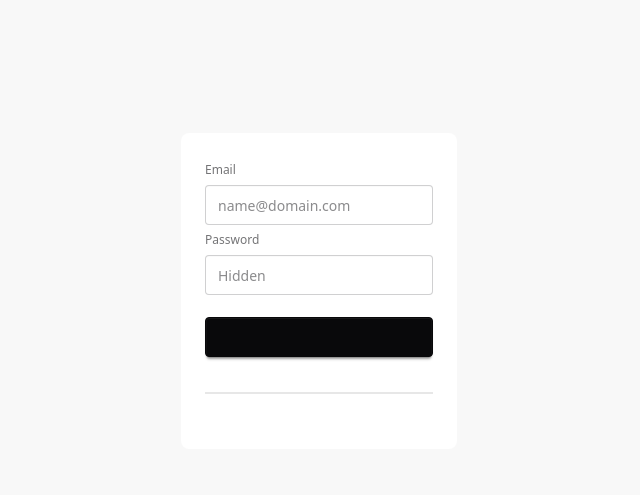
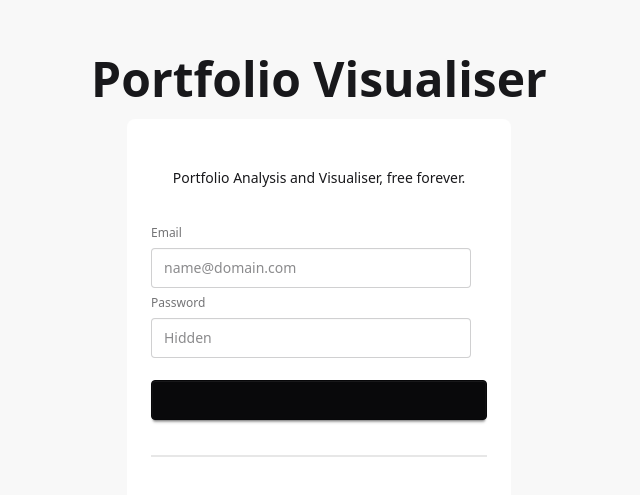
Before and after one commit to Dakkabi/Portfolio-Visualiser, a React (Vite) app in the folder frontend/: page /login in a window 1280 px wide. Shown: the part 117-612 px from the top of the page, without its empty margins (321-961 px from the left). Built offline with nearby package versions, Linux system fonts and the light colour scheme.

Commit message:
#11 Add branding to AuthForm

```diff
--- a/frontend/src/components/auth/AuthForm.tsx
+++ b/frontend/src/components/auth/AuthForm.tsx
@@ -17,10 +17,15 @@ const AuthForm: React.FC<AuthFormProps> = ({title, buttonText, onButtonClick, re
         <div className="hero bg-base-200 min-h-screen">
             <div className="hero-content flex-col">
                 <div className="text-center">
-                    <h1 className="text-5xl font-bold">{title}</h1>
+                    <h1 className="text-5xl font-bold">Portfolio Visualiser</h1>
                 </div>
                 <div className="card bg-base-100 w-full max-w-sm shrink-0">
                     <div className="card-body">
+                        <div className="text-center">
+                            <h1 className="text-4xl font-bold">{title}</h1>
+                            <p className="py-6">Portfolio Analysis and Visualiser, free forever.</p>
+                        </div>
+
                         <fieldset className="fieldset">
                             <label className="label">Email</label>
                             <input
```
